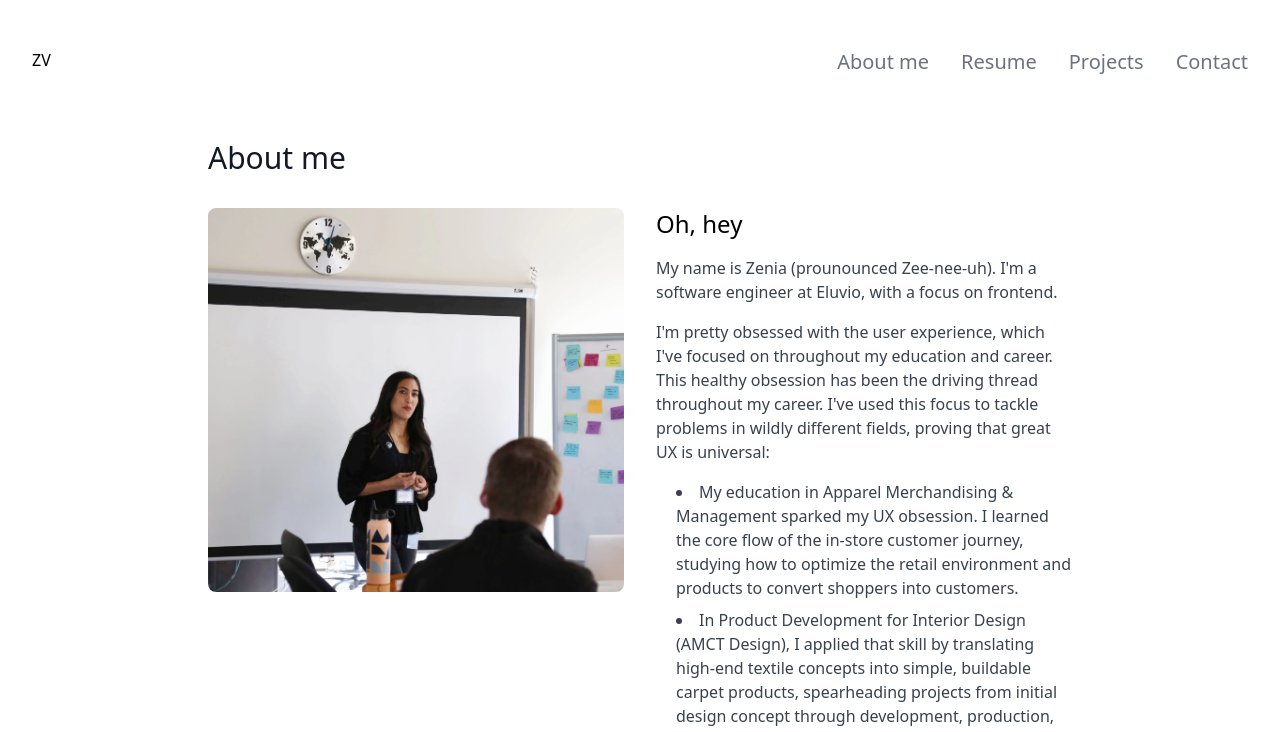
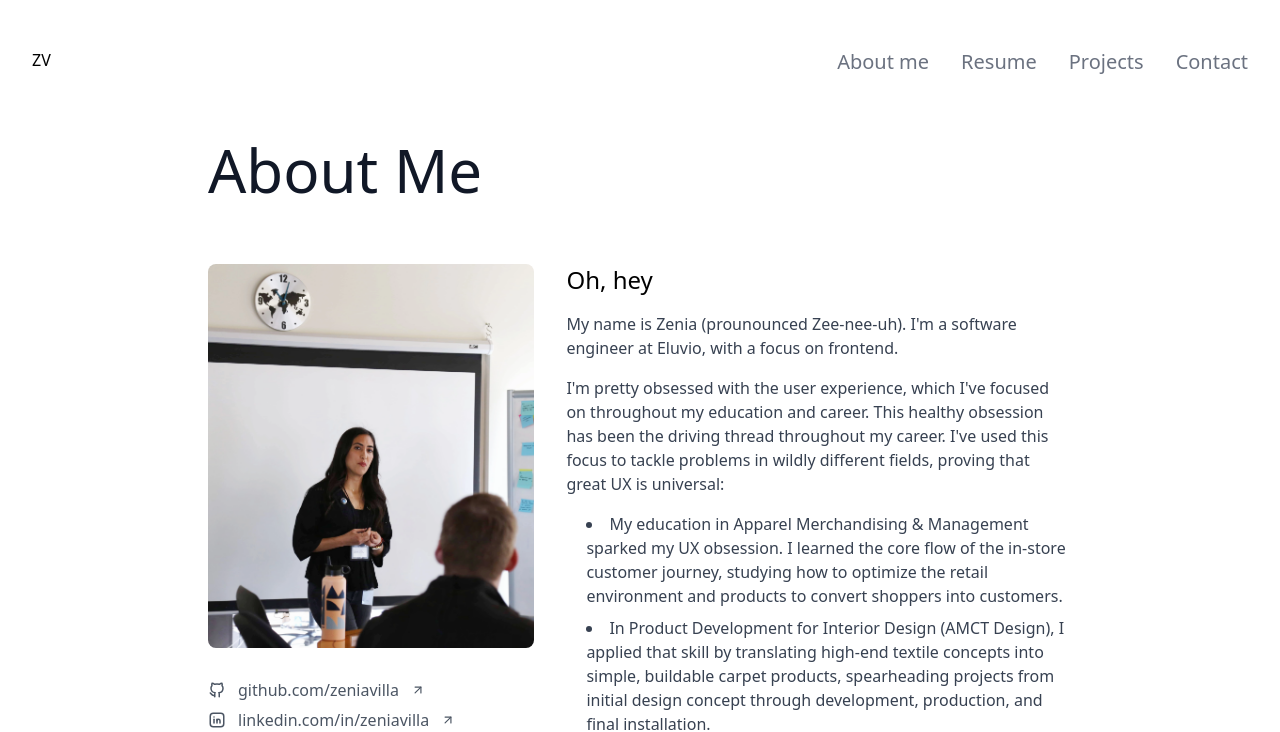
Before and after one commit to zeniavilla/zenia-villa-web, a React (Vite) app: page / in a window 1280 px wide. Shown: the top 732 px of the page. Built offline with nearby package versions, Linux system fonts and the light colour scheme.

Commit message:
Add social links

```diff
--- a/package.json
+++ b/package.json
@@ -10,6 +10,7 @@
   },
   "dependencies": {
     "clsx": "^2.1.1",
+    "lucide-react": "^0.555.0",
     "react": "^19.0.0",
     "react-dom": "^19.0.0",
     "react-router": "^7.1.1",
--- /dev/null
+++ b/src/components/icons/GitHubIcon.tsx
@@ -0,0 +1,13 @@
+import { SVGProps } from 'react';
+
+function GitHubIcon(props: SVGProps<SVGSVGElement>) {
+  return (
+    <svg xmlns="http://www.w3.org/2000/svg" width="24" height="24" viewBox="0 0 24 24" fill="none" stroke="currentColor" strokeWidth="2" strokeLinecap="round" strokeLinejoin="round" className="icon icon-tabler icons-tabler-outline icon-tabler-brand-github" {...props}>
+      <path stroke="none" d="M0 0h24v24H0z" fill="none" />
+      <path
+        d="M9 19c-4.3 1.4 -4.3 -2.5 -6 -3m12 5v-3.5c0 -1 .1 -1.4 -.5 -2c2.8 -.3 5.5 -1.4 5.5 -6a4.6 4.6 0 0 0 -1.3 -3.2a4.2 4.2 0 0 0 -.1 -3.2s-1.1 -.3 -3.5 1.3a12.3 12.3 0 0 0 -6.2 0c-2.4 -1.6 -3.5 -1.3 -3.5 -1.3a4.2 4.2 0 0 0 -.1 3.2a4.6 4.6 0 0 0 -1.3 3.2c0 4.6 2.7 5.7 5.5 6c-.6 .6 -.6 1.2 -.5 2v3.5" />
+    </svg>
+  );
+}
+
+export default GitHubIcon;
--- /dev/null
+++ b/src/components/icons/LinkedInIcon.tsx
@@ -0,0 +1,16 @@
+import { SVGProps } from 'react';
+
+function LinkedInIcon(props: SVGProps<SVGSVGElement>) {
+  return (
+    <svg xmlns="http://www.w3.org/2000/svg" width="24" height="24" viewBox="0 0 24 24" fill="none" stroke="currentColor" strokeWidth="2" strokeLinecap="round" strokeLinejoin="round" className="icon icon-tabler icons-tabler-outline icon-tabler-brand-linkedin" {...props}>
+      <path stroke="none" d="M0 0h24v24H0z" fill="none" />
+      <path d="M8 11v5" />
+      <path d="M8 8v.01" />
+      <path d="M12 16v-5" />
+      <path d="M16 16v-3a2 2 0 1 0 -4 0" />
+      <path d="M3 7a4 4 0 0 1 4 -4h10a4 4 0 0 1 4 4v10a4 4 0 0 1 -4 4h-10a4 4 0 0 1 -4 -4z" />
+    </svg>
+  );
+}
+
+export default LinkedInIcon;
--- a/src/components/section-title/section-title.tsx
+++ b/src/components/section-title/section-title.tsx
@@ -7,24 +7,24 @@ interface SectionTitleProps {
 }
 
 function SectionTitle({
-  size = 'h3',
+  size = 'h1',
   title,
   subtitle,
   link,
   linkText
 }: SectionTitleProps) {
   const sizeClasses = {
-    h1: 'text-5xl',
-    h2: 'text-4xl',
-    h3: 'text-3xl',
-    h4: 'text-2xl',
-    h5: 'text-xl',
-    h6: 'text-lg',
+    h1: 'text-6xl',
+    h2: 'text-5xl',
+    h3: 'text-4xl',
+    h4: 'text-3xl',
+    h5: 'text-2xl',
+    h6: 'text-xl',
   };
 
   return (
     <div className="mb-6">
-      <div className={`${sizeClasses[size]} font-medium text-gray-900 mb-2`}>
+      <div className={`${sizeClasses[size]} font-light text-gray-900 mb-2`}>
         {title}
       </div>
       {subtitle && (
--- a/src/pages/about/about.tsx
+++ b/src/pages/about/about.tsx
@@ -1,5 +1,8 @@
 import zv from '@/assets/images/pollinate-presentation.webp';
 import SectionTitle from '../../components/section-title/section-title.tsx';
+import GitHubIcon from '@/components/icons/GitHubIcon.tsx';
+import LinkedInIcon from '@/components/icons/LinkedInIcon.tsx';
+import { ArrowUpRight, Mail } from 'lucide-react';
 
 const ABOUT_CONTENT = {
   greeting: "Oh, hey",
@@ -16,19 +19,40 @@ const ABOUT_CONTENT = {
   imageAlt: "Zenia Villa presenting"
 };
 
+const links = [
+  {icon: GitHubIcon, href: "https://github.com/zeniavilla", label: "github.com/zeniavilla", id: "github-link"},
+  {icon: LinkedInIcon, href: "https://www.linkedin.com/in/zeniavilla", label: "linkedin.com/in/zeniavilla", id: "linkedin-link"},
+  {icon: Mail, href: "mailto:zavilla90@gmail.com", label: "zavilla90@gmail.com", id: "email-link"}
+];
+
 function About() {
   return (
     <div id="about" className="max-w-4xl mx-auto px-4 py-8">
-      <SectionTitle title="About me" />
-      <div className="grid grid-cols-1 md:grid-cols-2 gap-8 mt-8">
-        <div>
-          <img
-            src={zv}
-            alt={ABOUT_CONTENT.imageAlt}
-            className="w-full h-96 object-cover rounded-lg"
-          />
+      <SectionTitle title="About Me" />
+      <div className="grid grid-cols-1 md:grid-cols-5 gap-8 mt-16">
+        <div className="flex flex-col md:col-span-2">
+          <div className="sticky top-20">
+            <img
+              src={zv}
+              alt={ABOUT_CONTENT.imageAlt}
+              className="w-full h-96 object-cover rounded-lg"
+            />
+            <div className="flex flex-col gap-2.5 mt-8">
+              {
+                links.map(link => (
+                  <div className="flex flex-row gap-3 items-center">
+                    <link.icon height={18} width={18} className="text-gray-600" />
+                    <a href={link.href} target="_blank" className="text-gray-600 text-base font-light leading-5">
+                      {link.label}
+                    </a>
+                    <ArrowUpRight className="text-gray-600" height={14} width={14} />
+                  </div>
+                ))
+              }
+            </div>
+          </div>
         </div>
-        <div className="space-y-4">
+        <div className="space-y-4 md:col-span-3">
           <h2 className="text-2xl font-medium">{ABOUT_CONTENT.greeting}</h2>
           {ABOUT_CONTENT.intro.map((paragraph, i) => (
             <p key={i} className="text-gray-700">{paragraph}</p>
```
Also changed, not shown: 1 other file (tests, documents, lock files or other folders).
